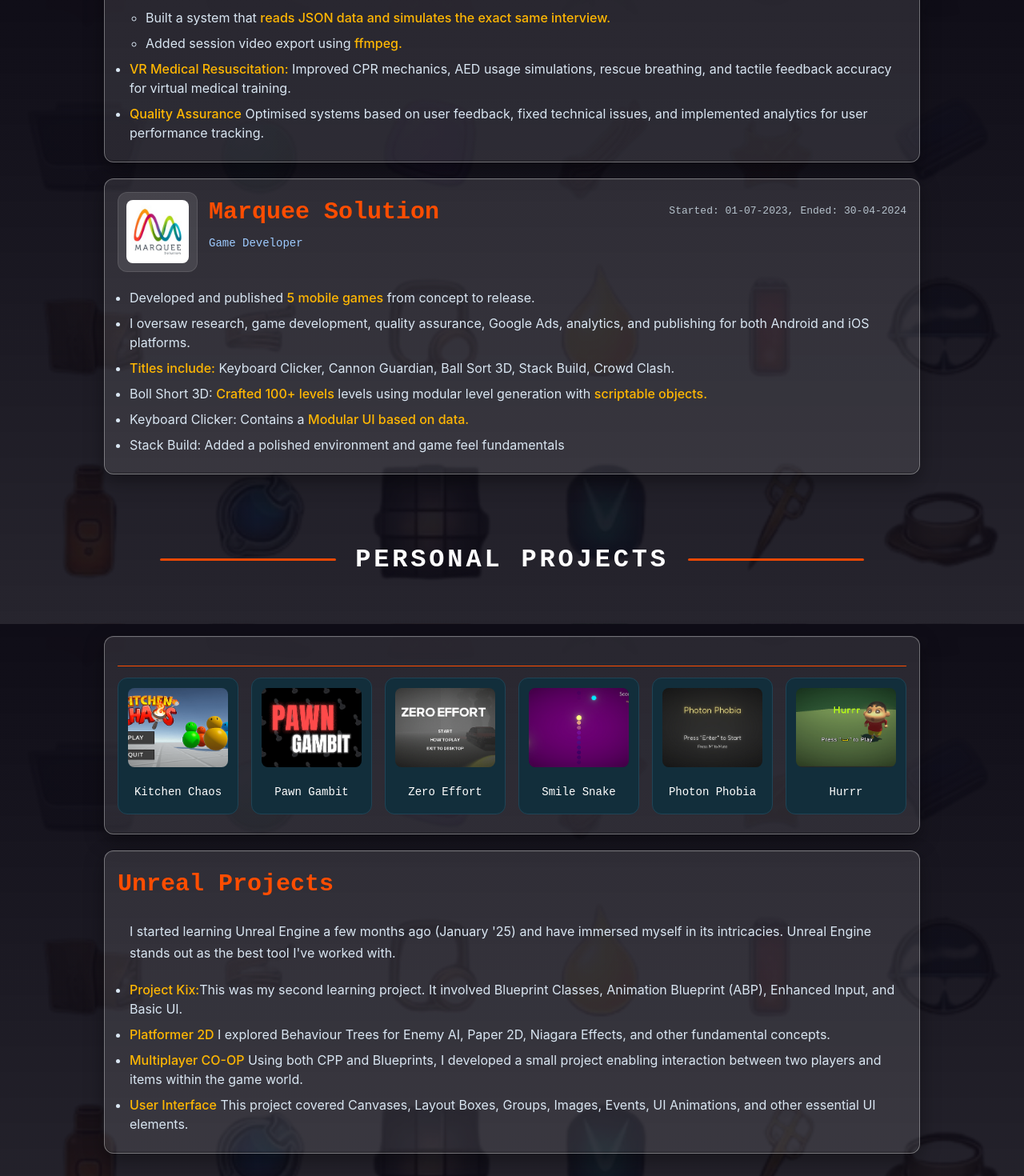
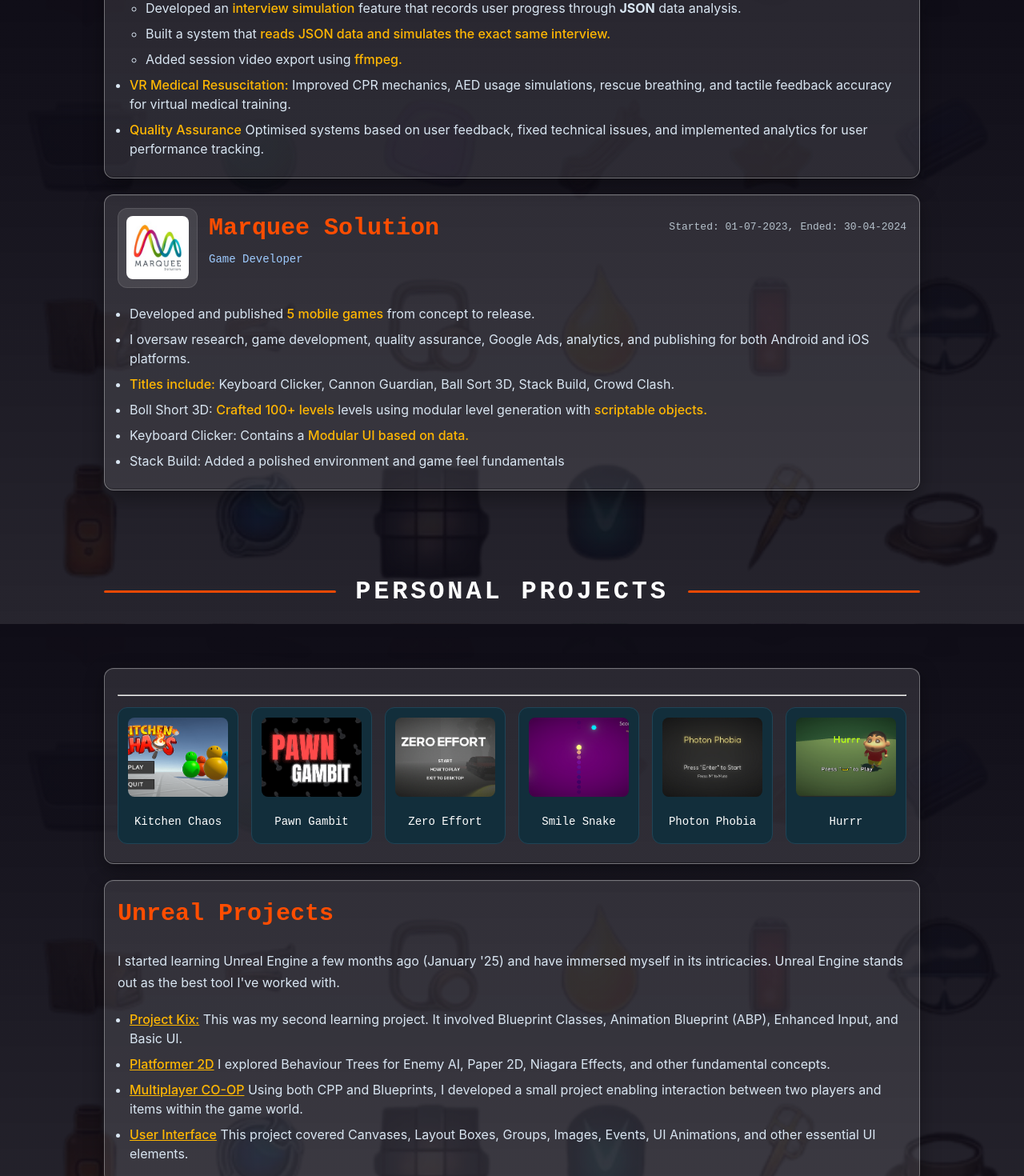
Before and after one commit to VastavPansuriya/Vastav-Portfolio, a React (Vite) app: page /experience in a window 1280 px wide. Shown: the part 820-2290 px from the top of the page at 80% size. Built offline with nearby package versions, Linux system fonts and the light colour scheme.

Commit message:
ui changes

```diff
--- a/src/components/experience/ExperienceAccordion.tsx
+++ b/src/components/experience/ExperienceAccordion.tsx
@@ -19,12 +19,12 @@ const ExperienceAccordion = ({ data }: Props) => {
         <div className={`experience-card ${open ? "open" : ""}`}>
             {/* HEADER */}
             <div
-                className={`experience-header ${hasExpandableContent ? "clickable" : ""}`}
+                className={`experience-header  ${hasExpandableContent ? "clickable" : ""}`}
                 onClick={hasExpandableContent && !isPersonal ? toggleAccordion : undefined}
                 role={!isPersonal && hasExpandableContent ? "button" : undefined}
                 aria-expanded={open}
             >
-                <div className="header-left">
+                <div className="header-left mt-16">
                     {data.logo && (
                         <div className="company-logo">
                             <img src={data.logo} alt={`${data.company} logo`} />
@@ -38,7 +38,7 @@ const ExperienceAccordion = ({ data }: Props) => {
                 </div>
 
                 {!isPersonal && data.start && data.end && (
-                    <div className="header-right">
+                    <div className="header-right mt-16">
                         <div className="experience-dates">
                             <span className="date-start">Started: {data.start},</span>
                             <span className="date-end">Ended: {data.end}</span>
@@ -71,6 +71,7 @@ const ExperienceAccordion = ({ data }: Props) => {
             {/* EXPANDED CONTENT (ONLY WHEN OPEN) */}
             {(isPersonal || open) && (
                 <div className="experience-content">
+                    <hr />
                     <div className="experience-content-inner">
                         {data.projects && data.projects.length > 0 && (
                             <div className="project-grid">
--- a/src/pages/Experience.tsx
+++ b/src/pages/Experience.tsx
@@ -1,6 +1,7 @@
 import SectionHeading from "../components/ui/SectionHeading";
 import ExperienceAccordion from "../components/experience/ExperienceAccordion";
 import type { ExperienceItem } from "../components/experience/experience.types";
+import { Link } from "react-router-dom";
 
 const experienceData: ExperienceItem[] = [
     {
@@ -56,6 +57,7 @@ const ithreesimulations: ExperienceItem[] = [
 
                 <div className="experience-text">
                     <h4 className="contact-tag contact-icon">Replay System</h4>
+                    <div className="pl-15">
                         <ul>
                             <li>
                                 From <span className="highlight">JSON</span> recorded data to executing a recorded
@@ -80,13 +82,12 @@ const ithreesimulations: ExperienceItem[] = [
                                 <span className="highlight">VR Medical Resuscitation:</span> Improved CPR mechanics, AED usage simulations, rescue breathing,
                                 and tactile feedback accuracy for virtual medical training.
                             </li>
-                    </ul>
-                    <ul>
                             <li>
                                 <span className="highlight">Quality Assurance</span> Optimised systems based on user feedback, fixed technical issues,
                                 and implemented analytics for user performance tracking.
                             </li>
                         </ul>
+                    </div>
                 </div>
             </div>
         ),
@@ -105,7 +106,7 @@ const marqueesolution: ExperienceItem[] = [
         summary: (
             <div style={{ marginTop: "20px" }}>
 
-                <div className="experience-text">
+                <div className="experience-text pl-15">
                     <ul>
                         <li>Developed and published <span className="highlight">5 mobile games</span> from concept to release.</li>
 
@@ -174,12 +175,12 @@ const unrealprojects: ExperienceItem[] = [
             <div style={{ marginTop: "20px" }}>
                 <p style={{ marginBottom: "20px" }}>I started learning Unreal Engine a few months ago (January '25) and have immersed myself in its intricacies. Unreal Engine stands out as the best tool I've worked with.</p>
 
-                <div className="experience-text">
+                <div className="experience-text pl-15">
                     <ul>
-                        <li><a href="https://youtu.be/dwh7H3VNuIw"><span className="highlight">Project Kix:</span></a>This was my second learning project. It involved Blueprint Classes, Animation Blueprint (ABP), Enhanced Input, and Basic UI.</li>
-                        <li><a href="https://youtu.be/F858K5fkPn8"><span className="highlight">Platformer 2D</span></a> I explored Behaviour Trees for Enemy AI, Paper 2D, Niagara Effects, and other fundamental concepts.</li>
-                        <li><a href="https://youtu.be/LB61xenId-M"><span className="highlight">Multiplayer CO-OP</span></a> Using both CPP and Blueprints, I developed a small project enabling interaction between two players and items within the game world.</li>
-                        <li><a href="https://youtu.be/Yel6CGmNm1c"><span className="highlight">User Interface</span></a> This project covered Canvases, Layout Boxes, Groups, Images, Events, UI Animations, and other essential UI elements.</li>
+                        <li><Link to="https://youtu.be/dwh7H3VNuIw" target="_blank"><span className="highlight"><u>Project Kix:</u></span></Link> This was my second learning project. It involved Blueprint Classes, Animation Blueprint (ABP), Enhanced Input, and Basic UI.</li>
+                        <li><Link to="https://youtu.be/F858K5fkPn8" target="_blank"><span className="highlight"><u>Platformer 2D</u></span></Link> I explored Behaviour Trees for Enemy AI, Paper 2D, Niagara Effects, and other fundamental concepts.</li>
+                        <li><Link to="https://youtu.be/LB61xenId-M" target="_blank"><span className="highlight"><u>Multiplayer CO-OP</u></span></Link> Using both CPP and Blueprints, I developed a small project enabling interaction between two players and items within the game world.</li>
+                        <li><Link to="https://youtu.be/Yel6CGmNm1c" target="_blank"><span className="highlight"><u>User Interface</u></span></Link> This project covered Canvases, Layout Boxes, Groups, Images, Events, UI Animations, and other essential UI elements.</li>
                     </ul>
                 </div>
             </div>
@@ -192,7 +193,7 @@ const Experience = () => {
     return (
 
         <main style={{ paddingBottom: "40px" }}>
-            <section id="experience">
+            <section className="experience-hero" id="experience">
                 <SectionHeading title="Work experience" />
             </section>
             <section className="experience-hero">
@@ -216,7 +217,7 @@ const Experience = () => {
                     ))}
                 </div>
             </section>
-            <section id="experience">
+            <section className="experience-hero" id="experience">
                 <SectionHeading title="PERSONAL PROJECTS" />
             </section>
             <section className="experience-hero">
--- a/src/styles/components.css
+++ b/src/styles/components.css
@@ -458,8 +458,10 @@
 }
 
 .section-line {
+    flex: 1;
+    flex-shrink: 0;
     height: 3px;
-    width: min(220px, 25vw);
+
     border-radius: 999px;
     opacity: 0.9;
 }
@@ -471,7 +473,7 @@
     background: #ffffff1b;
     border: 1px solid #ffffff58;
     border-radius: 12px;
-    padding: 16px;
+    padding: 0 16px 16px;
     text-align: center;
     min-height: 100px;
     box-shadow:
@@ -533,7 +535,7 @@
 .experience-summary {
     text-align: left;
     margin-top: 10px;
-    margin-left: 15px;
+    /* padding: 0 15px; */
     color: #d9e6f2;
     line-height: 1.5;
 }
@@ -549,9 +551,9 @@
 
 /* EXPANDED AREA */
 .experience-content {
-    margin-top: 20px;
-    padding-top: px;
-    border-top: 1px solid var(--accent);
+    /* margin-top: 20px; */
+    padding-top: 16px;
+    /* border-top: 1px solid var(--accent); */
     overflow: hidden;
     max-height: 0;
     display: grid;
@@ -698,7 +700,7 @@
 
 .fears-to-fathom-poster {
     display: grid;
-    grid-template-columns: repeat(2, 1fr);
+    /* grid-template-columns: repeat(2, 1fr); */
     gap: 12px;
     margin-bottom: 20px;
 }
@@ -720,8 +722,33 @@
     box-shadow: 0 8px 24px rgba(0, 0, 0, 0.35);
 }
 
+.fears-to-fathom-poster iframe {
+    width: 100%;
+    height: 315px;
+    border-radius: 12px;
+    border: 1px solid var(--border);
+
+}
+
+.fears-to-fathom-poster iframe {
+    transition: transform 0.3s ease, box-shadow 0.3s ease;
+}
+
+.fears-to-fathom-poster iframe:hover {
+    transform: scale(1.02);
+    box-shadow: 0 8px 24px rgba(0, 0, 0, 0.35);
+}
+
 .ml-20 {
     margin-left: 20px;
+}
+
+.pl-15 {
+    padding-left: 15px;
+}
+
+.mt-16 {
+    margin-top: 16px;
 }
 
 /* PROJECT NAVIGATION */
@@ -761,3 +788,8 @@
     transform: translateY(-2px) scale(1.05);
     box-shadow: 0 8px 24px rgba(0, 0, 0, 0.35);
 }
+
+.f2f-heading-h4 {
+    font-size: 19px;
+    margin-bottom: 10px;
+}
--- a/src/styles/responsive.css
+++ b/src/styles/responsive.css
@@ -272,4 +272,8 @@
         width: 48px;
         height: 48px;
     }
+
+    .fears-to-fathom-poster iframe {
+        height: 170px;
+    }
 }
```
Also changed, not shown: src/pages/StudioXYZ.tsx (+12 -11 lines), src/styles/globals.css (line endings or trailing spaces). Lines whose indentation alone changed are shown as unchanged.
